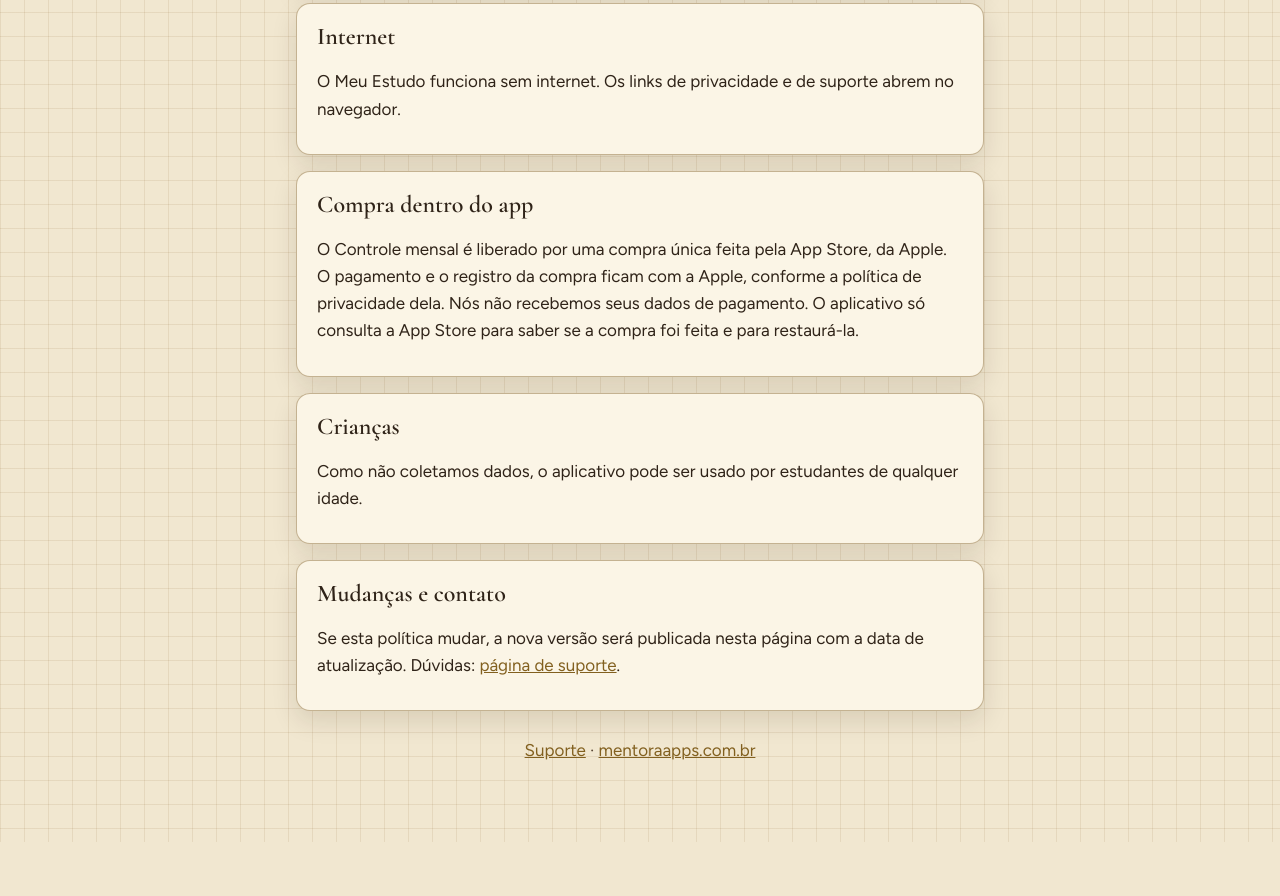
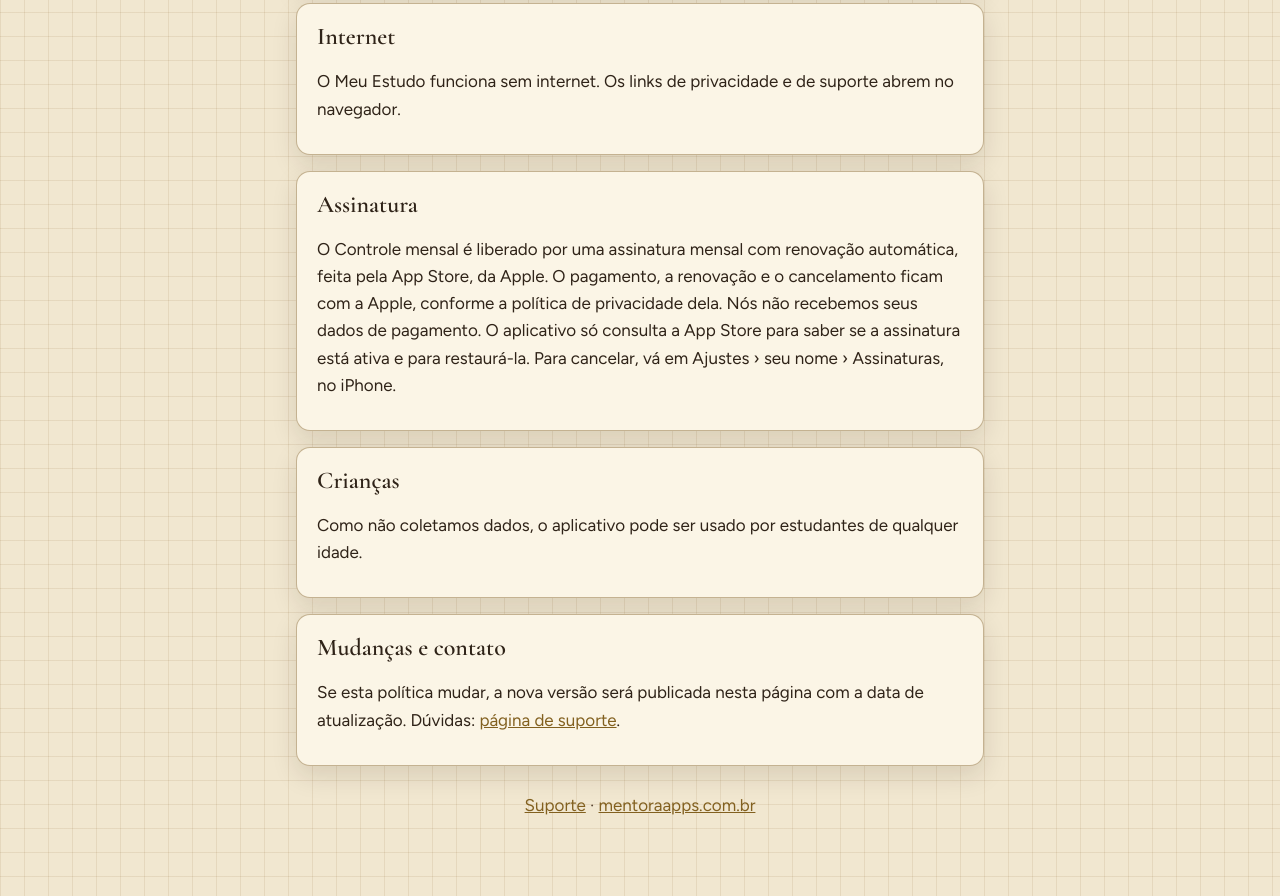
Before and after one commit to murilorafa0904-dot/mentoraapps-site, a plain HTML site: page meu-estudo/privacidade.html in a window 1280 px wide. Shown: the part 876-1772 px from the top of the page. Before the commit the page ends 1718 px from the top, so only its background shows below. Drawn offline with Linux system fonts and the light colour scheme.

Commit message:
Privacidade do Meu Estudo: assinatura pela App Store
Co-Authored-By: Claude Opus 5.5 <noreply@anthropic.com>

```diff
--- a/meu-estudo/privacidade.html
+++ b/meu-estudo/privacidade.html
@@ -33,8 +33,8 @@
     <p>O Meu Estudo funciona sem internet. Os links de privacidade e de suporte abrem no navegador.</p>
   </section>
   <section>
-    <h2>Compra dentro do app</h2>
-    <p>O Controle mensal é liberado por uma compra única feita pela App Store, da Apple. O pagamento e o registro da compra ficam com a Apple, conforme a política de privacidade dela. Nós não recebemos seus dados de pagamento. O aplicativo só consulta a App Store para saber se a compra foi feita e para restaurá-la.</p>
+    <h2>Assinatura</h2>
+    <p>O Controle mensal é liberado por uma assinatura mensal com renovação automática, feita pela App Store, da Apple. O pagamento, a renovação e o cancelamento ficam com a Apple, conforme a política de privacidade dela. Nós não recebemos seus dados de pagamento. O aplicativo só consulta a App Store para saber se a assinatura está ativa e para restaurá-la. Para cancelar, vá em Ajustes › seu nome › Assinaturas, no iPhone.</p>
   </section>
   <section>
     <h2>Crianças</h2>
```
